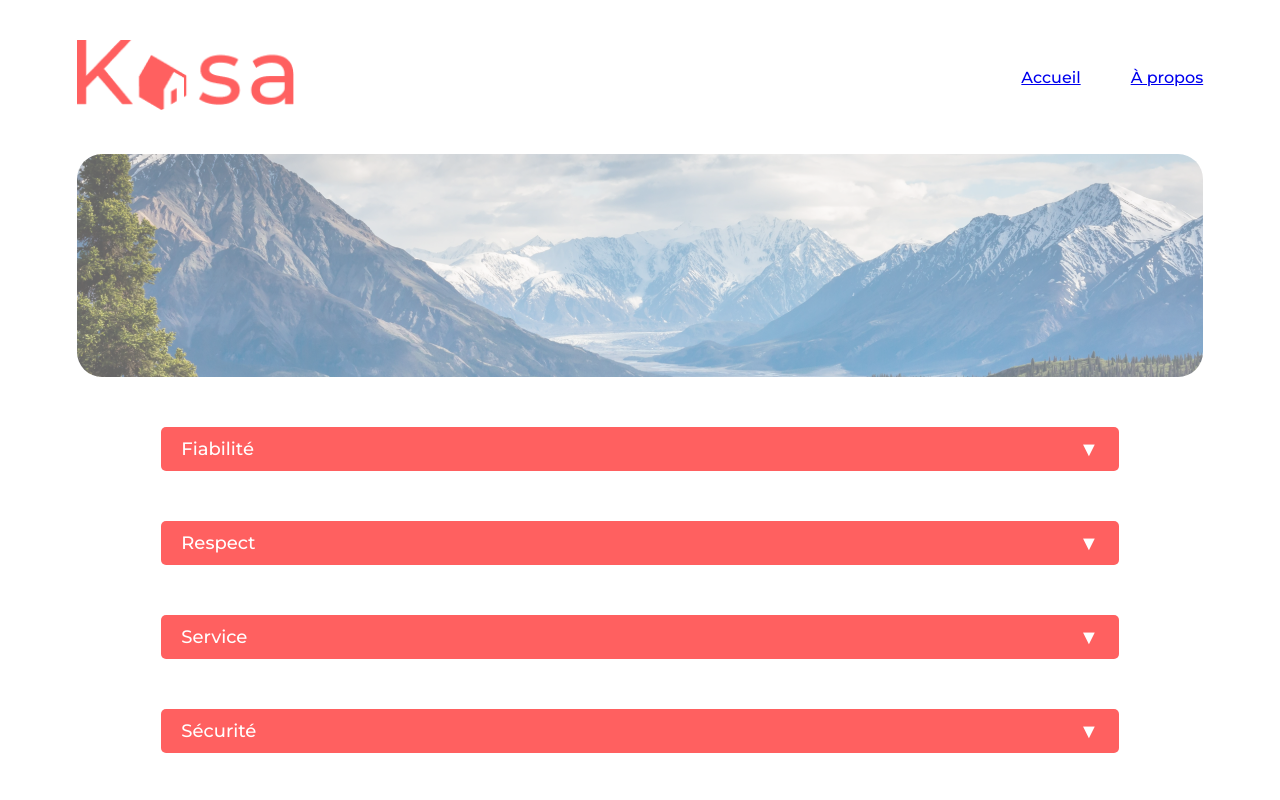
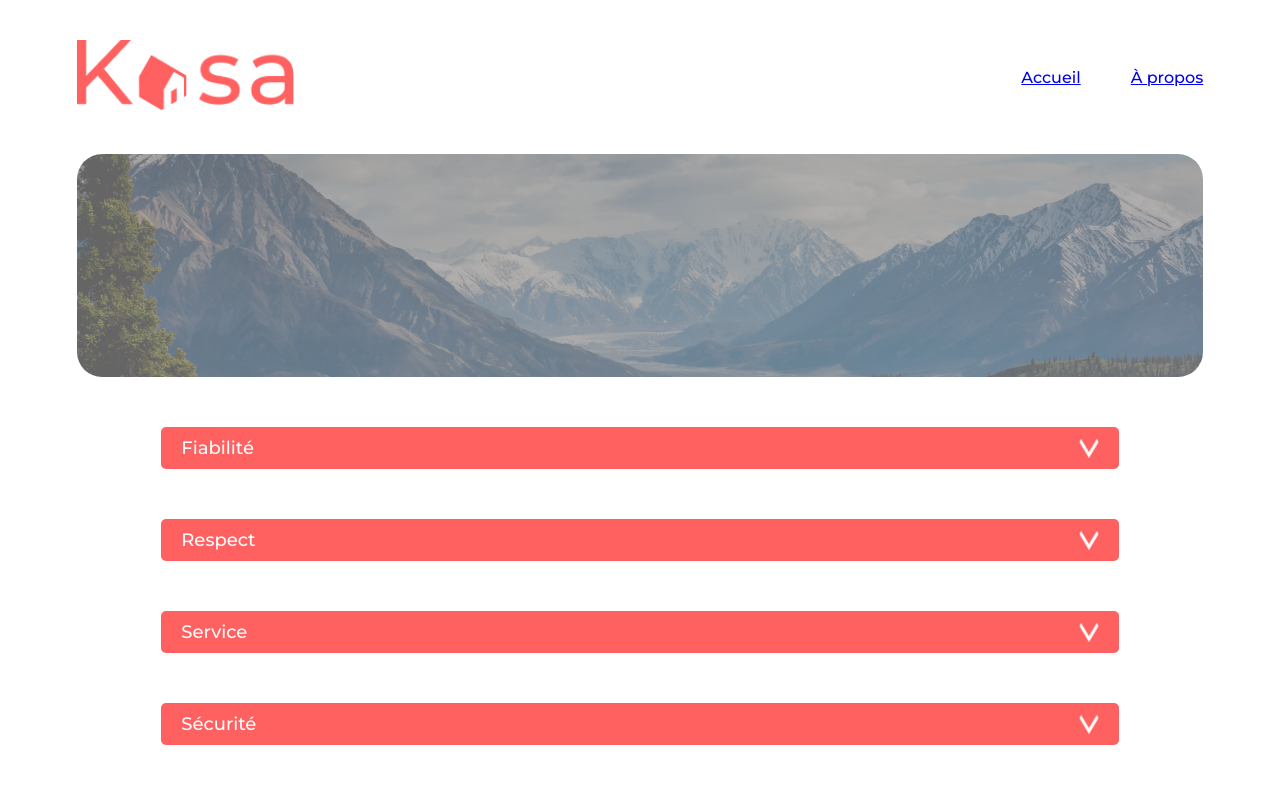
Before and after one commit to Soirhan/Projet-Kasa, a React (Create React App) app: page /about in a window 1280 px wide. Shown: the top 800 px of the page. Built offline with nearby package versions, Linux system fonts and the light colour scheme.

Commit message:
modif contraste image + img carousel

```diff
--- a/src/components/Carousel/carousel.jsx
+++ b/src/components/Carousel/carousel.jsx
@@ -1,9 +1,13 @@
 import React, { useState } from "react";
 import './carousel.scss';
+import arrowLeft from '../../assets/chevronGauche.png';
+import arrowRight from '../../assets/chevronDroit.png';
 
 export default function Carousel({ img }) {
   const [currentIndex, setCurrentIndex] = useState(0);
   const total = img.length;
+
+  if (total === 0) return null; // aucun slide
 
   const prevSlide = () => {
     setCurrentIndex(currentIndex === 0 ? total - 1 : currentIndex - 1);
@@ -13,16 +17,28 @@ export default function Carousel({ img }) {
     setCurrentIndex(currentIndex === total - 1 ? 0 : currentIndex + 1);
   };
 
-  if (total === 0) return null;
-
   return (
     <div className="carousel_container">
-      <img src={img[currentIndex]} alt={`Slide ${currentIndex}`} className="carousel_img" />
+      <img
+        src={img[currentIndex]}
+        alt={`Slide ${currentIndex}`}
+        className="carousel_img"
+      />
 
       {total > 1 && (
         <>
-          <button className="carousel_arrow left" onClick={prevSlide}>‹</button>
-          <button className="carousel_arrow right" onClick={nextSlide}>›</button>
+          <img
+            src={arrowLeft}
+            alt="Précédent"
+            className="carousel_arrow left"
+            onClick={prevSlide}
+          />
+          <img
+            src={arrowRight}
+            alt="Suivant"
+            className="carousel_arrow right"
+            onClick={nextSlide}
+          />
         </>
       )}
 
--- a/src/components/Collapse/collapse.jsx
+++ b/src/components/Collapse/collapse.jsx
@@ -1,22 +1,21 @@
 import React, { useState } from "react";
 import './collapse.scss';
+import arrowIcon from '../../assets/ChevronOpen.png'; // flèche personnalisée
 
 export default function Collapse({ title, children }) {
   const [isOpen, setIsOpen] = useState(false);
-
   const toggleCollapse = () => setIsOpen(!isOpen);
 
   return (
     <div className="collapse_item">
       <div className="collapse_header">
         <span>{title}</span>
-        {/* onClick uniquement sur l'icône */}
-        <span
+        <img
+          src={arrowIcon}
+          alt="Déplier"
           className={`collapse_icon ${isOpen ? "open" : ""}`}
           onClick={toggleCollapse}
-        >
-          ▼
-        </span>
+        />
       </div>
       <div className={`collapse_content ${isOpen ? "open" : ""}`}>
         {children}
--- a/src/components/Collapse/collapse.scss
+++ b/src/components/Collapse/collapse.scss
@@ -14,19 +14,20 @@
     align-items: center;
     font-size: 18px;
     font-weight: 500;
-    cursor: default; // plus de pointer sur toute la barre
+    cursor: default; // le curseur ne s'applique qu'à la flèche
 
     .collapse_icon {
-      font-size: 20px;
+      width: 20px;
+      height: 20px;
+      cursor: pointer;
       transition: transform 0.3s ease;
-      cursor: pointer; //  pointer uniquement sur l’icône
 
       &.open {
-        transform: rotate(180deg);
+        transform: rotate(180deg); // rotation lors de l'ouverture
       }
     }
   }
-  // Block text une fois cliqué
+
   .collapse_content {
     background-color: $light-gray;
     border-radius: 0 0 $border-radius-small $border-radius-small;
@@ -35,13 +36,18 @@
     line-height: 1.4;
     display: none;
 
-
     &.open {
       display: block;
     }
-    // suppression des puces
-    ul{
-      list-style: none;
+
+    ul {
+      list-style: none; // supprime les puces
+      padding-left: 0;
+      margin: 0;
+    }
+
+    li {
+      margin-bottom: 5px; // espace entre les items
     }
   }
 }
--- a/src/pages/About/about.scss
+++ b/src/pages/About/about.scss
@@ -19,6 +19,7 @@
       border-radius: 25px;
       opacity: 0.6;
       object-fit: cover;
+      filter: brightness(50%) contrast(110%);
     }
   }
 
```
